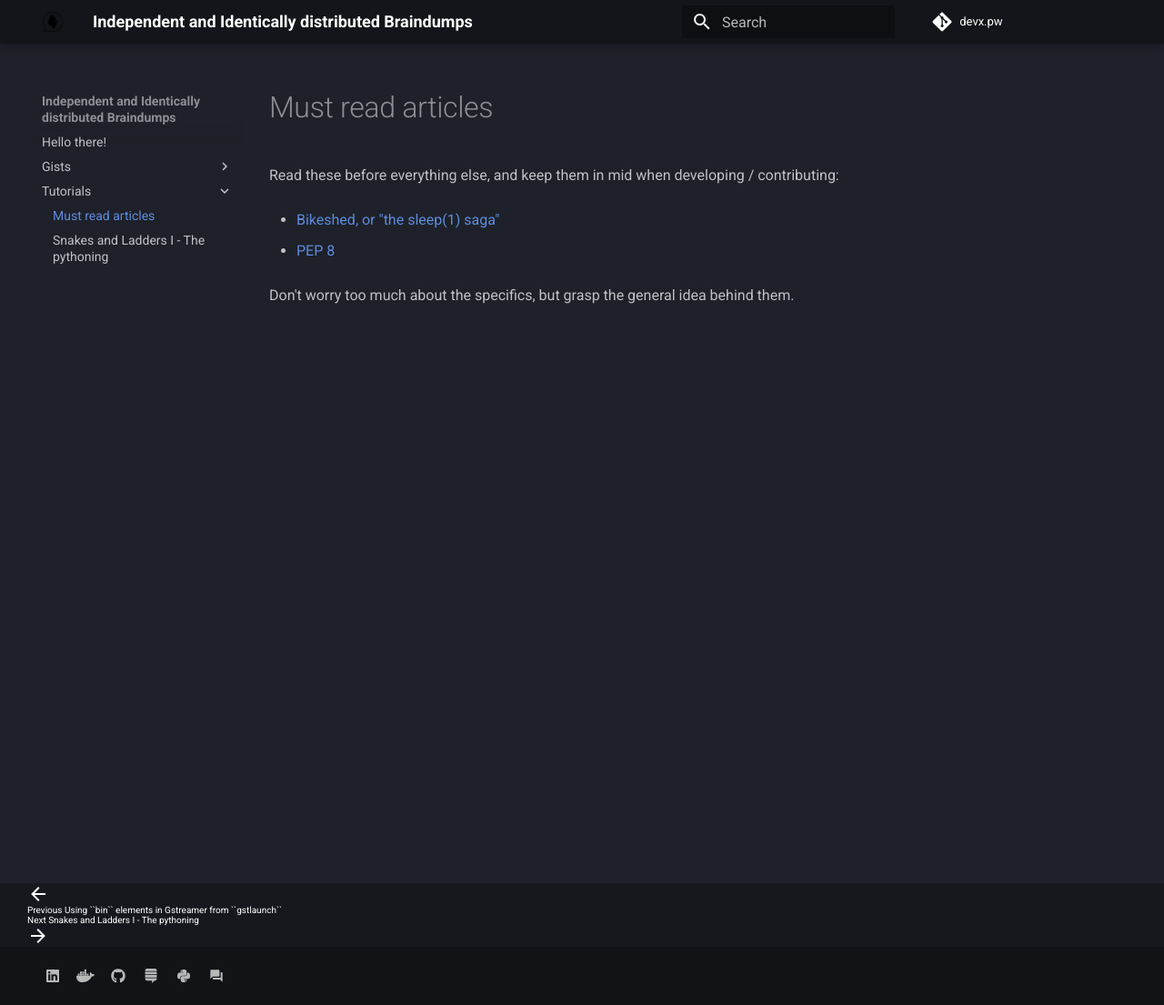
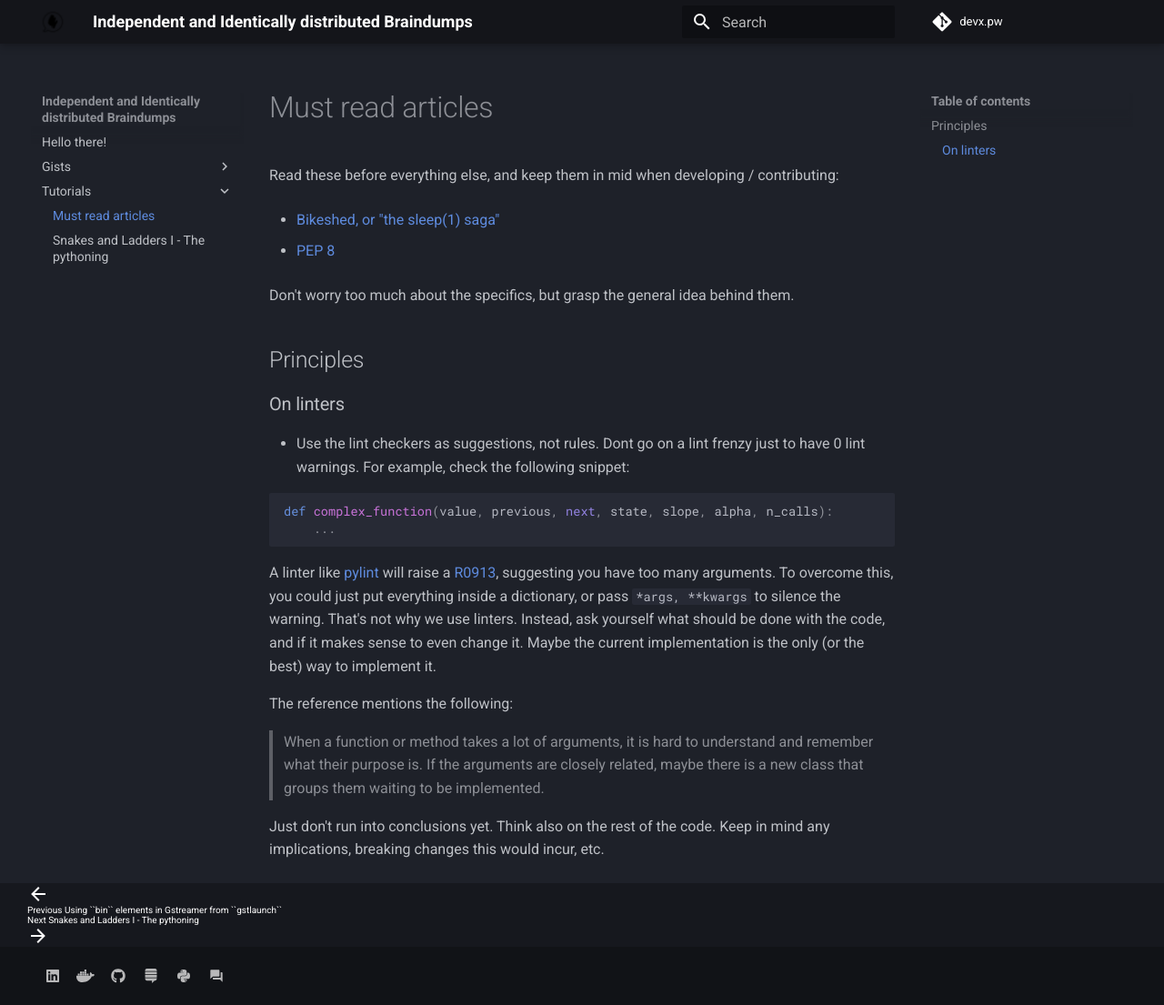
Before and after one commit to pwoolvett/devx.pw, an MkDocs documentation site: the page built from docs/src/tutorials/in-the-beginning.md, in a window 1280 px wide and 1105 px high. Shown: the whole window at 91% size. Built offline with MkDocs 1.6.1 and Material for MkDocs 9.7.7, drawn with Linux system fonts in a browser that asks for light colours; comment, search, counter and statistics services are not loaded.

Commit message:
Update in-the-beginning.md

````diff
--- a/docs/src/tutorials/in-the-beginning.md
+++ b/docs/src/tutorials/in-the-beginning.md
@@ -7,3 +7,25 @@ Read these before everything else, and keep them in mid when developing / contri
 * [PEP 8](https://www.python.org/dev/peps/pep-0008/#a-foolish-consistency-is-the-hobgoblin-of-little-minds)
 
 Don't worry too much about the specifics, but grasp the general idea behind them.
+
+
+## Principles
+
+
+### On linters
+
+* Use the lint checkers as suggestions, not rules. Dont go on a lint frenzy just to have 0 lint warnings. For example, check the following snippet:
+
+  ```python
+  def complex_function(value, previous, next, state, slope, alpha, n_calls):
+      ...
+  ```
+
+  A linter like [pylint](https://www.pylint.org/) will raise a [R0913](https://pycodequ.al/docs/pylint-messages/r0913-too-many-arguments.html), suggesting you have too many arguments. To overcome this, you could just put everything inside a dictionary, or pass `*args, **kwargs` to silence the warning. That's not why we use linters. Instead, ask yourself what should be done with the code, and if it makes sense to even change it. Maybe the current implementation is the only (or the best) way to implement it.
+
+
+  The reference mentions the following:
+
+  > When a function or method takes a lot of arguments, it is hard to understand and remember what their purpose is. If the arguments are closely related, maybe there is a new class that groups them waiting to be implemented.
+
+  Just don't run into conclusions yet. Think also on the rest of the code. Keep in mind any implications, breaking changes this would incur, etc.
````
